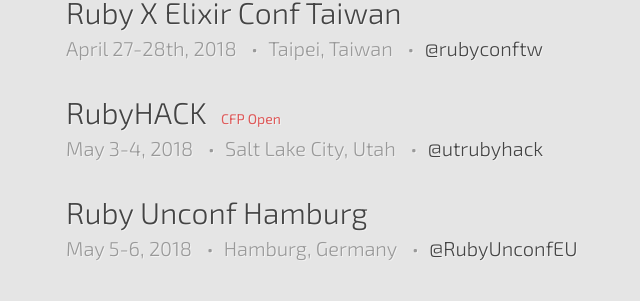
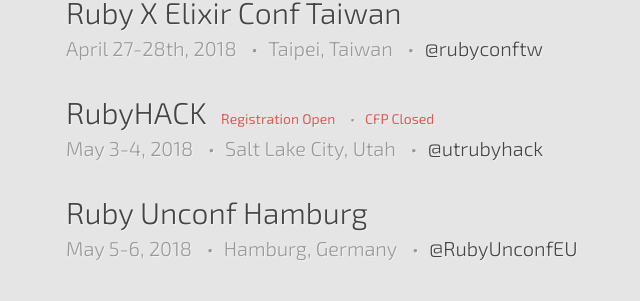
Before and after one commit to ruby-conferences/ruby-conferences.github.io, a Jekyll site: the page built from index.html, in a window 1280 px wide and 900 px high, scrolled down 1018 px. Shown: the part 150-451 px from the top of the window, without its empty margins (174-814 px from the left). Built offline with Jekyll 4.4.1, drawn with Linux system fonts in a browser that asks for light colours.

Commit message:
update RubyHACK info

```diff
--- a/_data/current.yml
+++ b/_data/current.yml
@@ -59,7 +59,8 @@
   dates: "May 3-4, 2018"
   url: http://rubyhack.com/
   twitter: utrubyhack
-  cfp_phrase: CFP Open
+  cfp_phrase: CFP Closed
+  reg_phrase: Registration Open
 
 - name: Ruby Unconf Hamburg
   location: Hamburg, Germany
```
